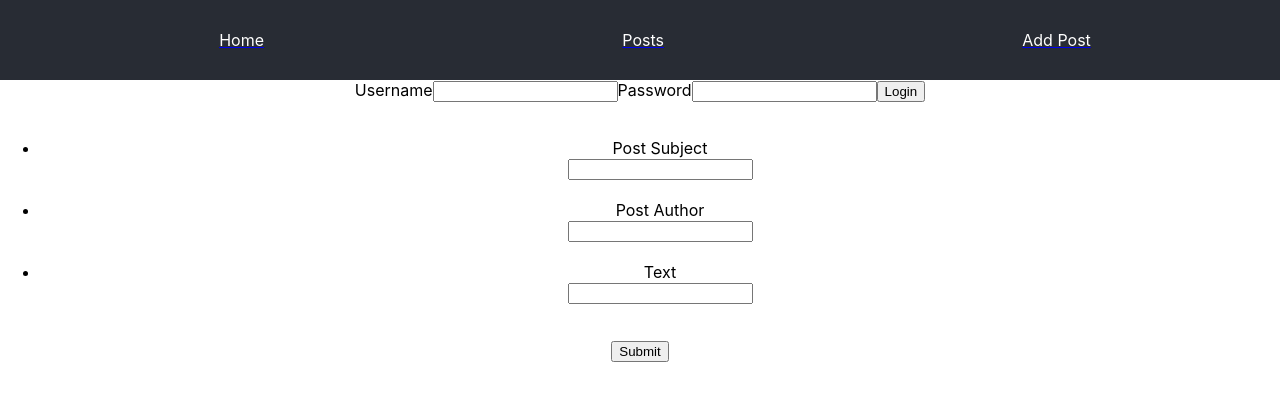
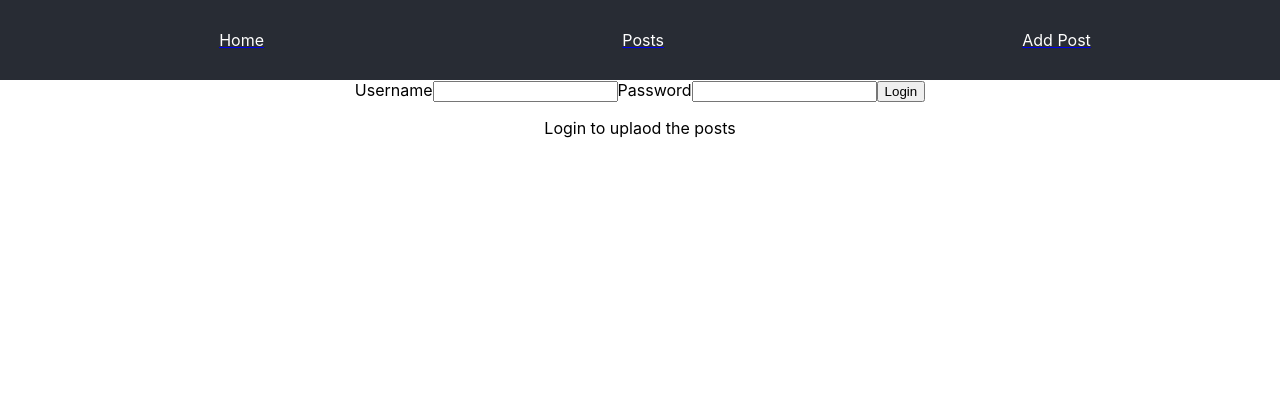
Before and after one commit to tzetan/MQCOMP3120-2021-Group-Project-group-o, a React (Create React App) app: page /add_post in a window 1280 px wide. Shown: the top 400 px of the page. Built offline with nearby package versions, Linux system fonts and the light colour scheme.

Commit message:
change name and add user for PostForm

```diff
--- a/src/Components/add_post.js
+++ b/src/Components/add_post.js
@@ -3,7 +3,7 @@ import "../App.css";
 import AddedPost from "../Posts/addedPost";
 
 
-const PoemForm = ({updateFn}) => {
+const PostForm = ({user,updateFn}) => {
 
     const initialState = {title: '', author: '', text: ''}
 
@@ -39,7 +39,7 @@ const PoemForm = ({updateFn}) => {
         setState('added')
     }
 
-
+    if(user){
         return (
             <div>
                 <br/>
@@ -70,6 +70,10 @@ const PoemForm = ({updateFn}) => {
             {state === 'added' && (<AddedPost title={title} author={author} text={text} />)}
             </div>
         )
+    }else{
+        return (<p>Login to uplaod the posts</p>)
     }
 
-export default PoemForm
+}
+
+export default PostForm
```
Lines whose indentation alone changed are shown as unchanged.
